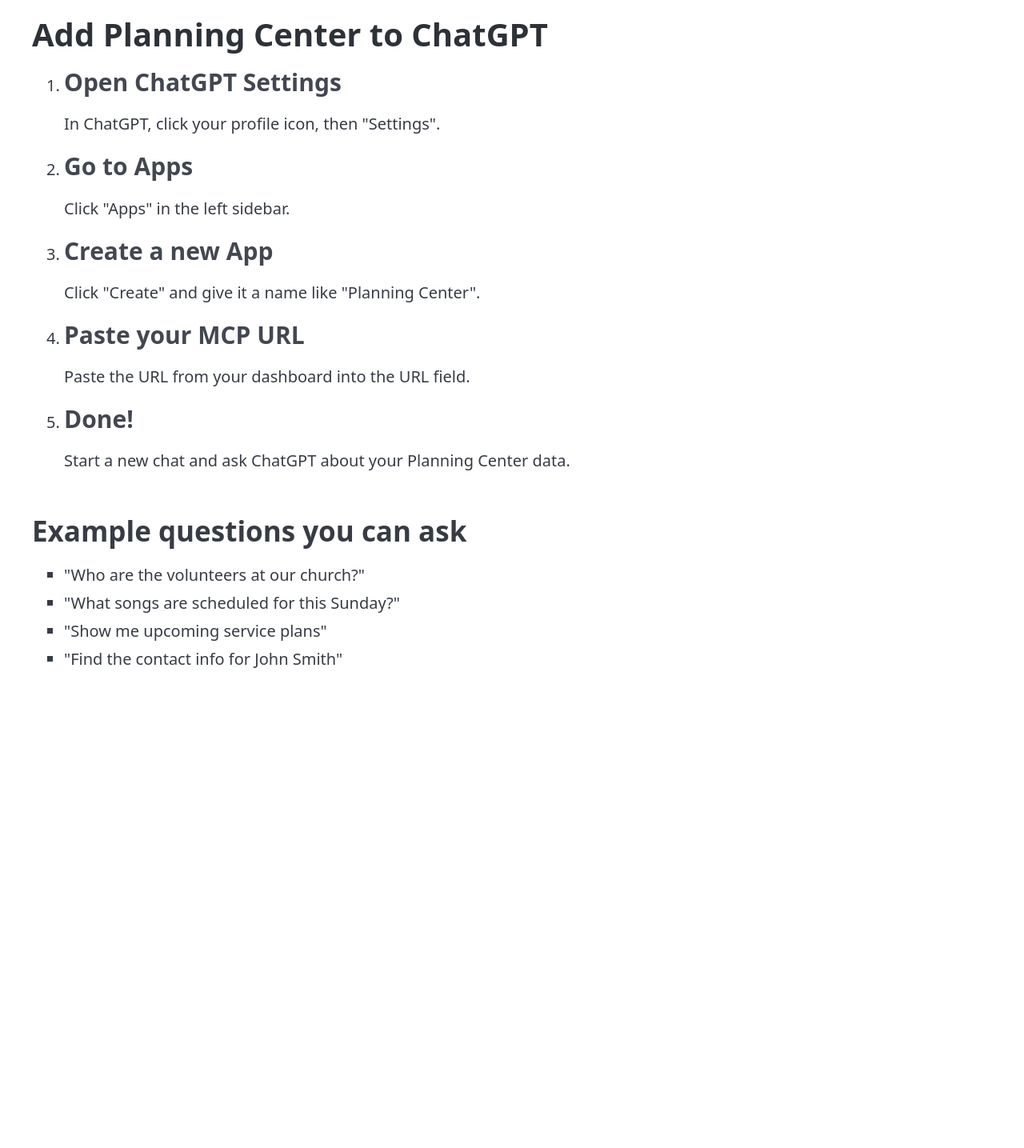
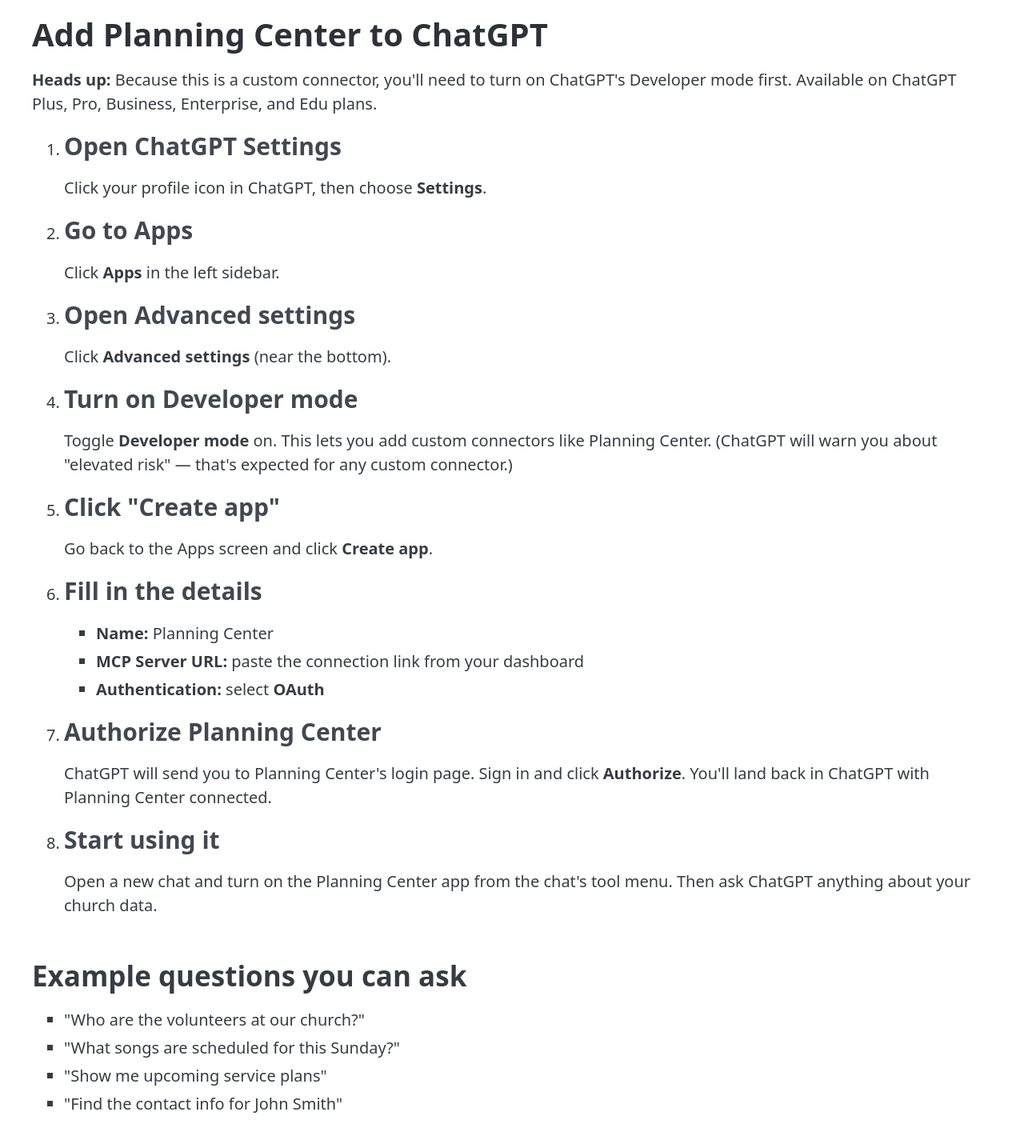
Before and after one commit to remotelyliving/pco-mcp, a FastAPI app: page /setup-guide in a window 1280 px wide. Shown: the whole page at 80% size. Before the commit the page ends 835 px from the top, so only its background shows below. Run offline with FastAPI, Linux system fonts and the light colour scheme; parts of the project's set-up code (start-up, migrations or seed data) failed here and were passed over; some libraries are stand-ins or nearby versions.

Commit message:
docs: update setup guide with current ChatGPT Apps UI steps
ChatGPT's custom connector flow requires enabling Developer mode under
Advanced settings before the Create app button appears. Walk users
through the full path, and explicitly note OAuth as the auth type.

Co-Authored-By: Claude Opus 4.6 (1M context) <noreply@anthropic.com>

```diff
--- a/src/pco_mcp/web/templates/setup_guide.html
+++ b/src/pco_mcp/web/templates/setup_guide.html
@@ -3,26 +3,56 @@
 {% block content %}
 <section>
     <h1>Add Planning Center to ChatGPT</h1>
+    <p>
+        <strong>Heads up:</strong> Because this is a custom connector, you'll need to turn on ChatGPT's
+        Developer mode first. Available on ChatGPT Plus, Pro, Business, Enterprise, and Edu plans.
+    </p>
     <ol>
         <li>
             <h3>Open ChatGPT Settings</h3>
-            <p>In ChatGPT, click your profile icon, then "Settings".</p>
+            <p>Click your profile icon in ChatGPT, then choose <strong>Settings</strong>.</p>
         </li>
         <li>
             <h3>Go to Apps</h3>
-            <p>Click "Apps" in the left sidebar.</p>
+            <p>Click <strong>Apps</strong> in the left sidebar.</p>
         </li>
         <li>
-            <h3>Create a new App</h3>
-            <p>Click "Create" and give it a name like "Planning Center".</p>
+            <h3>Open Advanced settings</h3>
+            <p>Click <strong>Advanced settings</strong> (near the bottom).</p>
         </li>
         <li>
-            <h3>Paste your MCP URL</h3>
-            <p>Paste the URL from your dashboard into the URL field.</p>
+            <h3>Turn on Developer mode</h3>
+            <p>
+                Toggle <strong>Developer mode</strong> on. This lets you add custom connectors like
+                Planning Center. (ChatGPT will warn you about "elevated risk" — that's expected for
+                any custom connector.)
+            </p>
         </li>
         <li>
-            <h3>Done!</h3>
-            <p>Start a new chat and ask ChatGPT about your Planning Center data.</p>
+            <h3>Click "Create app"</h3>
+            <p>Go back to the Apps screen and click <strong>Create app</strong>.</p>
+        </li>
+        <li>
+            <h3>Fill in the details</h3>
+            <ul>
+                <li><strong>Name:</strong> Planning Center</li>
+                <li><strong>MCP Server URL:</strong> paste the connection link from your dashboard</li>
+                <li><strong>Authentication:</strong> select <strong>OAuth</strong></li>
+            </ul>
+        </li>
+        <li>
+            <h3>Authorize Planning Center</h3>
+            <p>
+                ChatGPT will send you to Planning Center's login page. Sign in and click
+                <strong>Authorize</strong>. You'll land back in ChatGPT with Planning Center connected.
+            </p>
+        </li>
+        <li>
+            <h3>Start using it</h3>
+            <p>
+                Open a new chat and turn on the Planning Center app from the chat's tool menu.
+                Then ask ChatGPT anything about your church data.
+            </p>
         </li>
     </ol>
     <h2>Example questions you can ask</h2>
```
